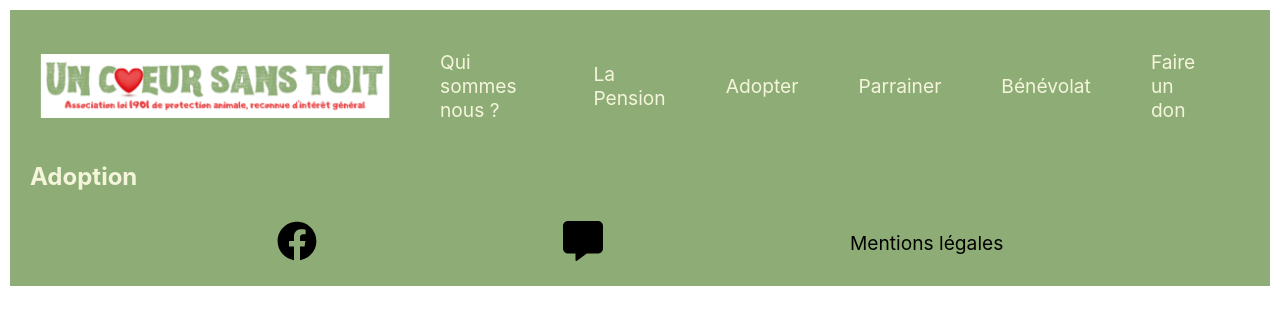
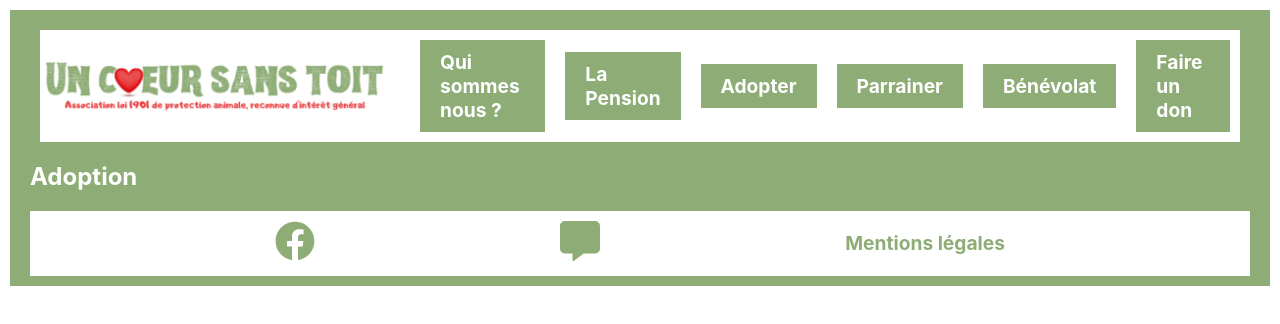
Before and after one commit to MelAfpa/idc-app, a React (Create React App) app: page /adoption in a window 1280 px wide. Shown: the top 324 px of the page. Built offline with nearby package versions, Linux system fonts and the light colour scheme.

Commit message:
Separation de chaque composant

```diff
--- a/src/App.css
+++ b/src/App.css
@@ -9,42 +9,3 @@
   /* min-height: 20vh; */
   min-height: 100vh;
 }
-
-  .App-infos {
-    margin-top: 20px;
-    background-image: url("../public/img/fond.png");
-    background-repeat: no-repeat;
-    background-size: cover;
-    display: flex;
-    flex-direction: column;
-    align-items: center;
-    height: 85vh;
-  }
-
-  .App-infos h1 {
-    padding: 20px;
-    font-size: 3rem;
-    font-family: "FFF";
-    font-weight: 500;
-
-  }
-
-  .App-infos a {
-
-    text-decoration: none;
-    background-color: black;
-    color: white;
-    padding: 10px 20px 10px 20px;
-    margin: 20px;
-  }
-
-  .address, .tel {
-    color: white;
-    font-size: 1.5rem;
-  }
-  .map {
-    width: 30%;
-    height: 500px;
-    text-align: center;
-    margin-bottom: 10px;
-  }
--- a/src/footer/Footer.css
+++ b/src/footer/Footer.css
@@ -1,10 +1,13 @@
 .App-footer {
 /* height: 75px; */
 padding: 10px;
+margin-top: 10px;
 display: flex;
 justify-content: space-evenly;
 font-size: 1.2em;
 align-items: center;
+/* background-color: #8ead76; */
+background-color: white;
 }
 
 .fb, .contact{
@@ -12,7 +15,8 @@ align-items: center;
 }
 
 .mentions {
-    color: black;
+    color: #8ead76;
+    /* color: white; */
     text-decoration: none;
 
 }
--- a/src/footer/Footer.tsx
+++ b/src/footer/Footer.tsx
@@ -8,10 +8,10 @@ function Footer() {
   return (
     <footer className="App-footer">
       <a href="https://www.facebook.com/UnCoeurSansToit" className="fb">
-        <FaFacebook color="black" size={40} />
+        <FaFacebook color="#8ead76" size={40} />
       </a>
       <a href="#" className="contact">
-        <FaCommentAlt color="black" size={40} />
+        <FaCommentAlt color="#8ead76" size={40} />
       </a>
       <a href="#" className="mentions">
         Mentions légales
--- a/src/header/Header.css
+++ b/src/header/Header.css
@@ -5,14 +5,18 @@
     margin: 10px;
     align-items: center;
     font-size: 1.2em;
+    background-color: white;
+    /* background-color: #8ead76; */
     }
 
     .App-header .team, .pension, .adoption, .sponsor, .volunteer, .donation {
-      color: beige;
+      color: white;
       text-decoration: none;
       background-color: #8ead76;
+      /* background-color: white; */
       margin: 10px;
       padding: 10px 20px 10px 20px;
+      font-weight: 700;
     }
 
     .home {
--- /dev/null
+++ b/src/home/Home.css
@@ -0,0 +1,38 @@
+.App-infos {
+    margin-top: 20px;
+    background-image: url("../../public/img/fond.png");
+    background-repeat: no-repeat;
+    background-size: cover;
+    display: flex;
+    flex-direction: column;
+    align-items: center;
+    height: 85vh;
+  }
+
+  .App-infos h1 {
+    padding: 20px;
+    font-size: 3rem;
+    font-family: "FFF";
+    font-weight: 500;
+
+  }
+
+  .App-infos a {
+
+    text-decoration: none;
+    background-color: black;
+    color: white;
+    padding: 10px 20px 10px 20px;
+    margin: 20px;
+  }
+
+  .address, .tel {
+    color: white;
+    font-size: 1.5rem;
+  }
+  .map {
+    width: 30%;
+    height: 500px;
+    text-align: center;
+    margin-bottom: 10px;
+  }
--- a/src/home/Home.tsx
+++ b/src/home/Home.tsx
@@ -1,6 +1,6 @@
 import { MapContainer, TileLayer, Marker, Popup } from 'react-leaflet';
 import { Icon } from 'leaflet';
-
+import './Home.css';
 import Header from '../header/Header';
 import Footer from '../footer/Footer';
 import React from 'react';
@@ -21,7 +21,7 @@ export const Home = function () {
 
   return (
     <div className="App">
-      <Header></Header>
+      <Header />
 
       <section className="App-infos">
         <h1>Refuge ouvert tous les jours de 14h à 18h sauf le dimanche !</h1>
@@ -47,7 +47,7 @@ export const Home = function () {
 
       </section> */}
 
-      <Footer></Footer>
+      <Footer />
     </div>
   );
 };
```
